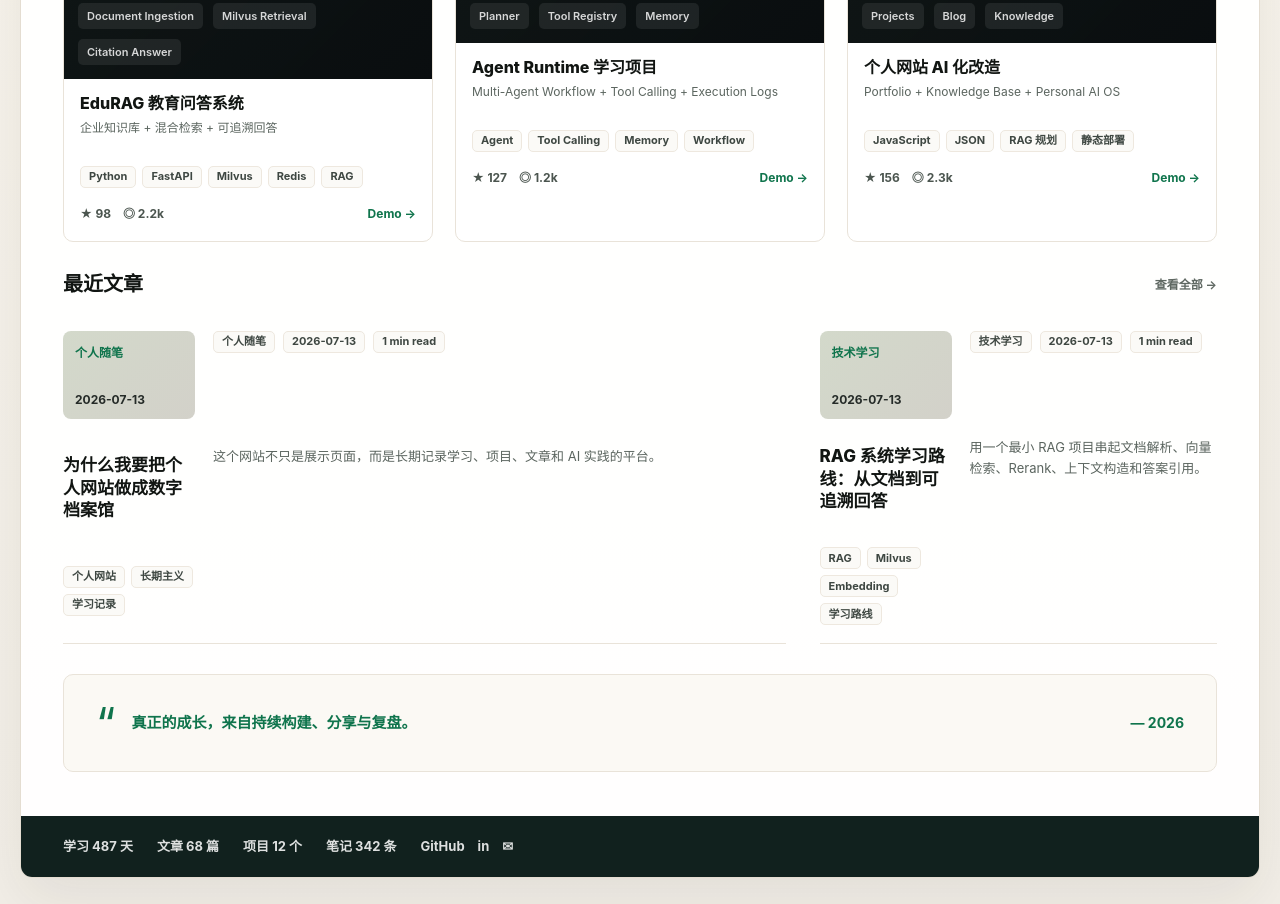
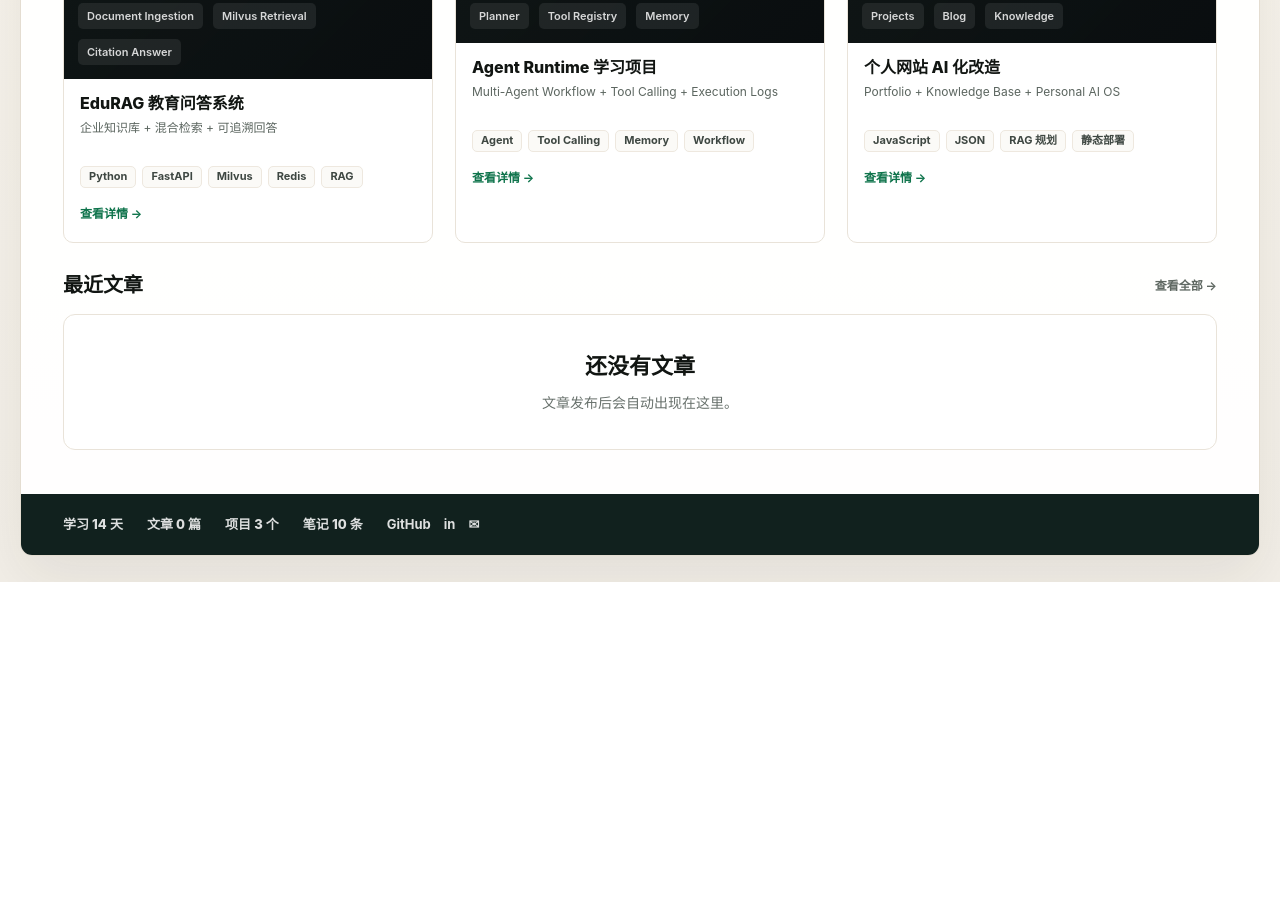
Before and after one commit to Sakura030906/personal-website, a website: page index.html in a window 1280 px wide. Shown: the part 827-1731 px from the top of the page. After the commit the page ends 1409 px from the top, so only its background shows below. Drawn offline with Linux system fonts and the light colour scheme.

Commit message:
Use real portfolio counts

```diff
--- a/data/site.json
+++ b/data/site.json
@@ -243,127 +243,9 @@
       ],
       "github": "",
       "demo": ""
-    },
-    {
-      "name": "RedisClient",
-      "slug": "redis-client",
-      "status": "设计中",
-      "summary": "面向 Python 后端项目的 Redis 客户端封装，关注连接管理、缓存策略和异常处理。",
-      "stack": ["Python", "Redis", "asyncio"],
-      "tagline": "Python Redis 客户端封装",
-      "visual": {
-        "label": "RedisClient",
-        "metric": "Cache Layer",
-        "status": "Designing",
-        "items": ["Connection Pool", "Cache Strategy", "Retry", "Metrics"]
-      },
-      "problem": "后端项目里 Redis 使用容易分散在业务代码中，缺少统一的连接管理、异常处理和缓存命名规范。",
-      "architecture": "封装统一 Redis Client，对外暴露缓存读写、过期时间、批量操作和健康检查接口。",
-      "architectureDiagram": ["API", "RedisClient", "Connection Pool", "Serializer", "Redis"],
-      "directoryTree": ["redis_client/client.py", "redis_client/cache.py", "redis_client/serializer.py", "tests/test_cache.py"],
-      "techChoices": ["Redis：承担缓存和状态管理。", "asyncio：支持异步业务调用。", "统一 Key Builder：减少缓存命名混乱。"],
-      "databaseDesign": ["cache:{module}:{key}", "lock:{resource}:{id}", "metrics:redis:{date}"],
-      "apiExamples": ["GET /health/redis：检查 Redis 连接。", "POST /cache/invalidate：主动清理缓存。"],
-      "deployment": ["作为 Python 包在业务项目中引用。", "通过环境变量配置 Redis 地址。"],
-      "performance": ["目标：常用缓存操作毫秒级返回。", "目标：连接复用，避免频繁创建连接。"],
-      "modules": ["连接池", "缓存读写", "序列化", "过期策略", "健康检查"],
-      "details": ["统一 Redis 使用方式。", "为 RAG 和 Agent 项目提供缓存基础。"],
-      "evidence": ["已完成：模块规划。", "待补充：代码仓库和性能测试。"],
-      "pitfalls": ["缓存 Key 设计不统一会造成维护困难。", "异常处理不集中会影响业务稳定性。"],
-      "nextSteps": ["实现连接池封装。", "补充单元测试。"],
-      "github": "",
-      "demo": ""
-    },
-    {
-      "name": "Knowledge Graph",
-      "slug": "knowledge-graph",
-      "status": "规划中",
-      "summary": "把博客、项目和知识库节点关联起来，形成可浏览、可检索的个人知识网络。",
-      "stack": ["Python", "Neo4j", "FastAPI"],
-      "tagline": "知识图谱与学习路径系统",
-      "visual": {
-        "label": "Knowledge Graph",
-        "metric": "Concept Network",
-        "status": "Planning",
-        "items": ["Concept", "Article", "Project", "Relation"]
-      },
-      "problem": "文章、项目和知识点如果只是列表，很难看出它们之间的依赖关系和复习路径。",
-      "architecture": "以知识节点为中心，关联相关文章、项目模块和学习记录，后续可接入站内 RAG。",
-      "architectureDiagram": ["Knowledge Node", "Article", "Project", "Relation", "Search"],
-      "directoryTree": ["graph/schema.py", "graph/importer.py", "graph/query.py", "api/knowledge.py"],
-      "techChoices": ["Neo4j：表达节点与关系。", "FastAPI：提供查询接口。", "JSON 导入器：兼容当前静态数据。"],
-      "databaseDesign": ["(:Concept)-[:USED_IN]->(:Project)", "(:Article)-[:EXPLAINS]->(:Concept)"],
-      "apiExamples": ["GET /api/graph/node/{id}", "GET /api/graph/search?q=Redis"],
-      "deployment": ["先静态图谱展示，后续接入图数据库。"],
-      "performance": ["目标：知识节点搜索 1 秒内返回。"],
-      "modules": ["节点建模", "关系导入", "相关文章", "对应项目"],
-      "details": ["用于把知识库从分类升级为知识网络。"],
-      "evidence": ["已完成：知识节点设计。", "待补充：图谱可视化。"],
-      "pitfalls": ["关系过多会导致图谱不可读。"],
-      "nextSteps": ["设计节点 Schema。", "实现图谱页面。"],
-      "github": "",
-      "demo": ""
-    },
-    {
-      "name": "Blog System",
-      "slug": "blog-system",
-      "status": "进行中",
-      "summary": "个人技术博客系统，支持 Markdown 内容、标签、目录和后续全文搜索能力。",
-      "stack": ["Next.js", "TypeScript", "Tailwind"],
-      "tagline": "个人博客系统",
-      "visual": {
-        "label": "Blog System",
-        "metric": "Writing Platform",
-        "status": "Live",
-        "items": ["Markdown", "Tags", "TOC", "Search"]
-      },
-      "problem": "普通博客只适合发布文章，但不适合和项目、知识库、AI 助手持续关联。",
-      "architecture": "文章作为结构化内容进入站点，后续可以切块、向量化并作为 AI Assistant 的引用来源。",
-      "architectureDiagram": ["Markdown", "Parser", "Tags", "Search", "RAG Source"],
-      "directoryTree": ["posts/*.md", "components/post-card.tsx", "lib/search.ts"],
-      "techChoices": ["Markdown：便于长期写作。", "标签体系：支持内容组织。", "目录：提升长文阅读体验。"],
-      "databaseDesign": ["posts(id, title, tags, content, created_at)", "post_chunks(id, post_id, content)"],
-      "apiExamples": ["GET /posts", "GET /posts/{slug}"],
-      "deployment": ["静态部署，后续迁移 CMS。"],
-      "performance": ["目标：文章页面快速打开。"],
-      "modules": ["文章列表", "文章详情", "标签", "目录", "搜索"],
-      "details": ["用于承载长期技术写作。"],
-      "evidence": ["已完成：静态文章系统。", "待补充：后台 CMS。"],
-      "pitfalls": ["没有内容规范会导致文章难以复用。"],
-      "nextSteps": ["补充代码高亮。", "加入全文搜索。"],
-      "github": "",
-      "demo": ""
     }
   ],
-  "posts": [
-    {
-      "title": "为什么我要把个人网站做成数字档案馆",
-      "slug": "personal-digital-archive",
-      "category": "个人随笔",
-      "date": "2026-07-13",
-      "summary": "这个网站不只是展示页面，而是长期记录学习、项目、文章和 AI 实践的平台。",
-      "tags": ["个人网站", "长期主义", "学习记录"],
-      "content": "## 不是只做一张简历\n\n我希望这个网站不只是一个简单的自我介绍页面，而是一个能长期更新的个人数字档案馆。\n\n它应该记录我是谁、我正在学习什么、做过什么项目、踩过哪些坑，也记录我对技术成长和职业方向的理解。\n\n## 当前阶段\n\n目前我正在从 C# 工程开发转向大模型应用开发，重点关注 Agent、RAG、知识库和企业业务系统结合。这个网站本身也会逐步演化成一个 AI 项目展示平台。\n\n## 更新原则\n\n- 信息要真实，不把规划包装成已经完成的成果。\n- 项目要可复盘，保留问题、方案、结果和下一步。\n- 文章要能帮助未来的自己重新理解当时的判断。"
-    },
-    {
-      "title": "RAG 系统学习路线：从文档到可追溯回答",
-      "slug": "rag-learning-roadmap",
-      "category": "技术学习",
-      "date": "2026-07-13",
-      "summary": "用一个最小 RAG 项目串起文档解析、向量检索、Rerank、上下文构造和答案引用。",
-      "tags": ["RAG", "Milvus", "Embedding", "学习路线"],
-      "content": "## 为什么先学 RAG\n\nRAG 是大模型应用开发里很适合入门工程实践的方向。它既涉及模型能力，也涉及文档处理、数据库、缓存、检索策略、接口设计和可观测性。\n\n## 最小闭环\n\n一个最小 RAG 系统至少要包含这些步骤：\n\n- 文档解析：把 PDF、Markdown、网页或笔记转成干净文本。\n- 文本切分：根据语义或固定长度切成 Chunk。\n- 向量化：用 Embedding 模型生成向量。\n- 检索：用 Milvus 或 pgvector 找到相关片段。\n- 生成：把片段和问题一起交给模型生成答案。\n- 引用：返回答案时保留来源，方便验证。\n\n## 我会重点关注什么\n\n我不会只追求 Demo 能回答，而是会关注回答是否可追溯、检索日志是否清楚、错误是否能定位、系统是否方便扩展。"
-    },
-    {
-      "title": "C# 工程经验如何迁移到 AI 应用开发",
-      "slug": "csharp-to-ai-engineering",
-      "category": "工程思考",
-      "date": "2026-07-13",
-      "summary": "从业务功能实现、问题定位和系统维护出发，整理迁移到 AI 应用开发时可以复用的工程能力。",
-      "tags": ["C#", "工程能力", "AI 应用"],
-      "content": "## 可迁移的能力\n\nC# 工程经验并不会因为转向 AI 应用而失效。业务理解、接口设计、异常处理、日志排查、数据建模和交付意识，仍然是 AI 应用能否落地的关键。\n\n## 新增的能力栈\n\n转向 Agent 和 RAG 后，需要补齐的内容包括 Python 生态、向量数据库、Prompt 设计、工具调用、模型评估和检索质量调优。\n\n## 我的实践方式\n\n我会用项目把新旧能力连接起来：先做一个真实可运行的 RAG 系统，再加入 Agent 工作流，最后把这些能力沉淀到个人网站和技术博客中。"
-    }
-  ],
+  "posts": [],
   "knowledgeBase": [
     {
       "topic": "RAG",
--- a/index.html
+++ b/index.html
@@ -9,7 +9,7 @@
     />
     <meta name="theme-color" content="#f8f5ee" />
     <title>晏宏翔 | AI Agent / RAG 方向</title>
-    <link rel="stylesheet" href="styles.css?v=18" />
+    <link rel="stylesheet" href="styles.css?v=19" />
   </head>
   <body>
     <main class="app-shell">
@@ -72,13 +72,6 @@
           <div class="post-list compact-list" data-latest-posts></div>
         </section>
 
-        <section class="section-block calm">
-          <blockquote class="home-quote">
-            <span>“</span>
-            <strong>真正的成长，来自持续构建、分享与复盘。</strong>
-            <em>— 2026</em>
-          </blockquote>
-        </section>
       </section>
 
       <section class="view" data-view="posts">
@@ -103,16 +96,9 @@
             <h2>文章统计</h2>
             <div class="stat-list">
               <div><span>总文章数</span><strong data-post-count>0</strong></div>
-              <div><span>总阅读量</span><strong>48.7k</strong></div>
-              <div><span>今日阅读</span><strong>342</strong></div>
+              <div><span>总阅读量</span><strong data-post-reads>0</strong></div>
+              <div><span>今日阅读</span><strong data-post-today>0</strong></div>
             </div>
-          </section>
-          <section>
-            <h2>订阅更新</h2>
-            <label class="subscribe-box">
-              <input type="email" placeholder="your.email@example.com" />
-              <button type="button">订阅</button>
-            </label>
           </section>
         </aside>
       </section>
@@ -139,14 +125,7 @@
       <section class="view" data-view="knowledge">
         <aside class="knowledge-nav">
           <h2>知识分类</h2>
-          <a class="is-active" href="#knowledge">全部知识</a>
-          <a href="#knowledge">AI 基础</a>
-          <a href="#knowledge">机器学习</a>
-          <a href="#knowledge">深度学习</a>
-          <a href="#knowledge">NLP 自然语言处理</a>
-          <a href="#knowledge">系统设计</a>
-          <a href="#knowledge">工具链</a>
-          <a href="#knowledge">数据结构</a>
+          <div data-knowledge-nav></div>
         </aside>
         <div class="knowledge-main">
           <div class="page-head">
@@ -160,9 +139,9 @@
           <div class="knowledge-grid" data-knowledge></div>
           <section class="knowledge-graph">
             <div class="section-title">
-              <h2>知识图谱</h2>
+              <h2>真实知识节点</h2>
             </div>
-            <div class="graph-canvas" aria-label="知识图谱示意"></div>
+            <div class="knowledge-relations" data-knowledge-relations></div>
           </section>
           <article class="detail-panel" data-knowledge-detail hidden></article>
         </div>
@@ -170,10 +149,10 @@
           <section>
             <h2>知识统计</h2>
             <div class="stat-list">
-              <div><span>知识总数</span><strong>156</strong></div>
-              <div><span>笔记收藏</span><strong>342</strong></div>
-              <div><span>关联关系</span><strong>1,248</strong></div>
-              <div><span>最后更新</span><strong>2026-07-13</strong></div>
+              <div><span>知识主题</span><strong data-knowledge-count>0</strong></div>
+              <div><span>知识节点</span><strong data-knowledge-node-count>0</strong></div>
+              <div><span>笔记数量</span><strong data-note-count>0</strong></div>
+              <div><span>关联项目</span><strong data-project-count>0</strong></div>
             </div>
           </section>
         </aside>
@@ -205,12 +184,6 @@
             <button class="primary-button" type="button" data-ai-ask>发送</button>
             <div class="answer-box" data-ai-answer></div>
           </article>
-        </section>
-        <section class="lab-stats">
-          <div><span>今日对话</span><strong>24</strong></div>
-          <div><span>检索次数</span><strong>156</strong></div>
-          <div><span>Token 使用</span><strong>45.2k</strong></div>
-          <div><span>平均响应</span><strong>2.3s</strong></div>
         </section>
       </section>
 
@@ -252,14 +225,14 @@
       </section>
 
       <footer class="site-footer">
-        <span>学习 487 天</span>
-        <span>文章 68 篇</span>
-        <span>项目 12 个</span>
-        <span>笔记 342 条</span>
+        <span>学习 <strong data-learning-days>1</strong> 天</span>
+        <span>文章 <strong data-footer-post-count>0</strong> 篇</span>
+        <span>项目 <strong data-footer-project-count>0</strong> 个</span>
+        <span>笔记 <strong data-footer-note-count>0</strong> 条</span>
         <span class="footer-links">GitHub　in　✉</span>
       </footer>
     </main>
 
-    <script src="script.js?v=18" defer></script>
+    <script src="script.js?v=19" defer></script>
   </body>
 </html>
--- a/script.js
+++ b/script.js
@@ -224,11 +224,7 @@ function projectCard(project, index) {
       <div class="pill-list compact">
         ${(project.stack || []).map((item) => `<span>${escapeHtml(item)}</span>`).join("")}
       </div>
-      <div class="project-card-footer">
-        <span>★ ${escapeHtml(String(98 + index * 29))}</span>
-        <span>◎ ${escapeHtml(index ? `${index}.${index + 1}k` : "2.2k")}</span>
-        <strong>Demo →</strong>
-      </div>
+      <span class="project-detail-link">查看详情 →</span>
     </a>
   `;
 }
@@ -396,8 +392,10 @@ function renderPosts(content) {
 
   list.innerHTML = posts.length
     ? posts.map(postCard).join("")
-    : `<div class="empty-state"><strong>还没有文章</strong><p>打开本地编辑器，写下第一篇技术记录。</p></div>`;
-  latest.innerHTML = posts.slice(0, 3).map(postCard).join("");
+    : `<div class="empty-state"><strong>还没有文章</strong><p>之后写的新文章会显示在这里。</p></div>`;
+  latest.innerHTML = posts.length
+    ? posts.slice(0, 3).map(postCard).join("")
+    : `<div class="empty-state"><strong>还没有文章</strong><p>文章发布后会自动出现在这里。</p></div>`;
 
   const categories = [...new Set(posts.map((post) => post.category).filter(Boolean))];
   if (filters) {
@@ -421,13 +419,18 @@ function renderPosts(content) {
   const hotTags = document.querySelector("[data-hot-tags]");
   if (hotTags) {
     const tags = [...new Set(posts.flatMap((post) => post.tags || []))].slice(0, 10);
-    hotTags.innerHTML = tags.map((tag) => `<span>${escapeHtml(tag)}</span>`).join("");
+    hotTags.innerHTML = tags.length
+      ? tags.map((tag) => `<span>${escapeHtml(tag)}</span>`).join("")
+      : `<span>暂无标签</span>`;
   }
 
   const postCount = document.querySelector("[data-post-count]");
   if (postCount) {
-    postCount.textContent = String(posts.length * 17 + 17);
+    postCount.textContent = String(posts.length);
   }
+
+  setText("[data-post-reads]", "0");
+  setText("[data-post-today]", "0");
 }
 
 function applyPostFilters() {
@@ -487,7 +490,8 @@ function renderArticle(content, slug) {
 }
 
 function renderKnowledge(content) {
-  document.querySelector("[data-knowledge]").innerHTML = (content.knowledgeBase || [])
+  const groups = content.knowledgeBase || [];
+  document.querySelector("[data-knowledge]").innerHTML = groups
     .map((group, index) => {
       const slug = normalizeSlug(group, index, "knowledge");
       return `
@@ -502,6 +506,33 @@ function renderKnowledge(content) {
       `;
     })
     .join("");
+
+  const nav = document.querySelector("[data-knowledge-nav]");
+  if (nav) {
+    nav.innerHTML = [
+      `<a class="is-active" href="#knowledge">全部知识</a>`,
+      ...groups.map((group, index) => {
+        const slug = normalizeSlug(group, index, "knowledge");
+        return `<a href="#knowledge-${escapeHtml(slug)}">${escapeHtml(group.topic)}</a>`;
+      }),
+    ].join("");
+  }
+
+  const relations = document.querySelector("[data-knowledge-relations]");
+  if (relations) {
+    relations.innerHTML = groups.length
+      ? groups
+          .map(
+            (group) => `
+              <article>
+                <strong>${escapeHtml(group.topic)}</strong>
+                <span>${escapeHtml((group.items || []).join(" / "))}</span>
+              </article>
+            `,
+          )
+          .join("")
+      : `<div class="empty-state"><strong>还没有知识节点</strong><p>添加知识库内容后会自动生成节点关系。</p></div>`;
+  }
 }
 
 function renderKnowledgeDetail(content, slug) {
@@ -693,6 +724,42 @@ function renderAi(content) {
   }
 }
 
+function inclusiveDaysSince(dateString) {
+  const start = new Date(`${dateString}T00:00:00+08:00`);
+  const now = new Date();
+  const current = new Date(now.getFullYear(), now.getMonth(), now.getDate());
+  const startLocal = new Date(start.getFullYear(), start.getMonth(), start.getDate());
+  const diff = Math.floor((current - startLocal) / 86400000) + 1;
+  return Math.max(1, diff);
+}
+
+function countKnowledgeNotes(content) {
+  return (content.knowledgeBase || []).reduce((total, group) => total + (group.notes || []).length, 0);
+}
+
+function countKnowledgeNodes(content) {
+  return (content.knowledgeBase || []).reduce((total, group) => total + (group.items || []).length, 0);
+}
+
+function renderStats(content) {
+  const posts = content.posts || [];
+  const projects = content.projects || [];
+  const knowledge = content.knowledgeBase || [];
+  const noteCount = countKnowledgeNotes(content);
+  const nodeCount = countKnowledgeNodes(content);
+  const learningDays = inclusiveDaysSince("2026-07-01");
+
+  setText("[data-learning-days]", learningDays);
+  setText("[data-footer-post-count]", posts.length);
+  setText("[data-footer-project-count]", projects.length);
+  setText("[data-footer-note-count]", noteCount);
+
+  setText("[data-knowledge-count]", knowledge.length);
+  setText("[data-knowledge-node-count]", nodeCount);
+  setText("[data-note-count]", noteCount);
+  setText("[data-project-count]", projects.length);
+}
+
 function flattenSearchContent(content) {
   const entries = [];
 
@@ -840,6 +907,7 @@ function render(content) {
   renderRoadmap(content);
   renderAbout(content);
   renderAi(content);
+  renderStats(content);
   renderPills("[data-tech-stack]", content.techStack || []);
   const yearTarget = document.querySelector("[data-year]");
   if (yearTarget) yearTarget.textContent = new Date().getFullYear();
--- a/styles.css
+++ b/styles.css
@@ -2343,7 +2343,7 @@ body {
 .project-card h3,
 .project-card p,
 .project-card .pill-list,
-.project-card-footer {
+.project-detail-link {
   margin-right: 16px;
   margin-left: 16px;
 }
@@ -2380,19 +2380,17 @@ body {
   font-weight: 700;
 }
 
-.project-card-footer {
-  display: flex;
-  align-items: center;
-  gap: 12px;
+.project-detail-link {
+  display: inline-flex;
   margin-top: 16px;
-  color: #4b554f;
+  color: var(--primary);
   font-size: 12px;
   font-weight: 700;
 }
 
-.project-card-footer strong {
-  margin-left: auto;
-  color: var(--primary);
+.site-footer strong {
+  color: inherit;
+  font-weight: 850;
 }
 
 .home-quote {
@@ -2723,6 +2721,37 @@ body {
   content: "";
 }
 
+.knowledge-relations {
+  display: grid;
+  grid-template-columns: repeat(2, minmax(0, 1fr));
+  gap: 12px;
+}
+
+.knowledge-relations article {
+  display: grid;
+  gap: 8px;
+  padding: 14px;
+  border: 1px solid var(--line);
+  border-radius: 10px;
+  background: #ffffff;
+}
+
+.knowledge-relations strong {
+  color: var(--text);
+  font-size: 14px;
+  font-weight: 850;
+}
+
+.knowledge-relations span {
+  color: #59635d;
+  font-size: 12px;
+  line-height: 1.6;
+}
+
+.empty-state {
+  grid-column: 1 / -1;
+}
+
 .lab-tabs {
   margin-bottom: 20px;
 }
```
